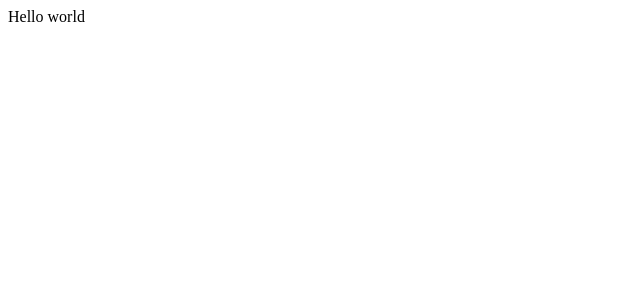
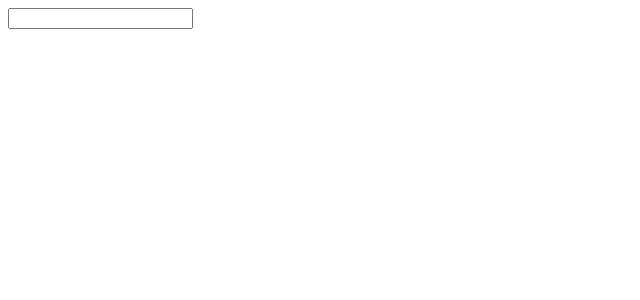
Before and after one commit to Flightan/coding-session-novembre, a React app: page / in a window 1280 px wide. Shown: the top 300 px of the page, without its empty margins (0-640 px from the left). Built offline with nearby package versions, Linux system fonts and the light colour scheme.

Commit message:
Add empty input

```diff
--- a/src/App/App.jsx
+++ b/src/App/App.jsx
@@ -1,7 +1,8 @@
 import React from 'react';
+import AutocompleteInput from '../AutocompleteInput/AutocompleteInput';
 
 const App = () => (
-  <div>Hello world</div>
+  <AutocompleteInput />
 );
 
 export default App;
--- /dev/null
+++ b/src/AutocompleteInput/AutocompleteInput.jsx
@@ -0,0 +1,7 @@
+import React from 'react';
+
+const AutocompleteInput = () => (
+  <input />
+);
+
+export default AutocompleteInput;
```
Also changed, not shown: package.json (+4 -3 lines), 2 other files (tests, documents, lock files or other folders).
